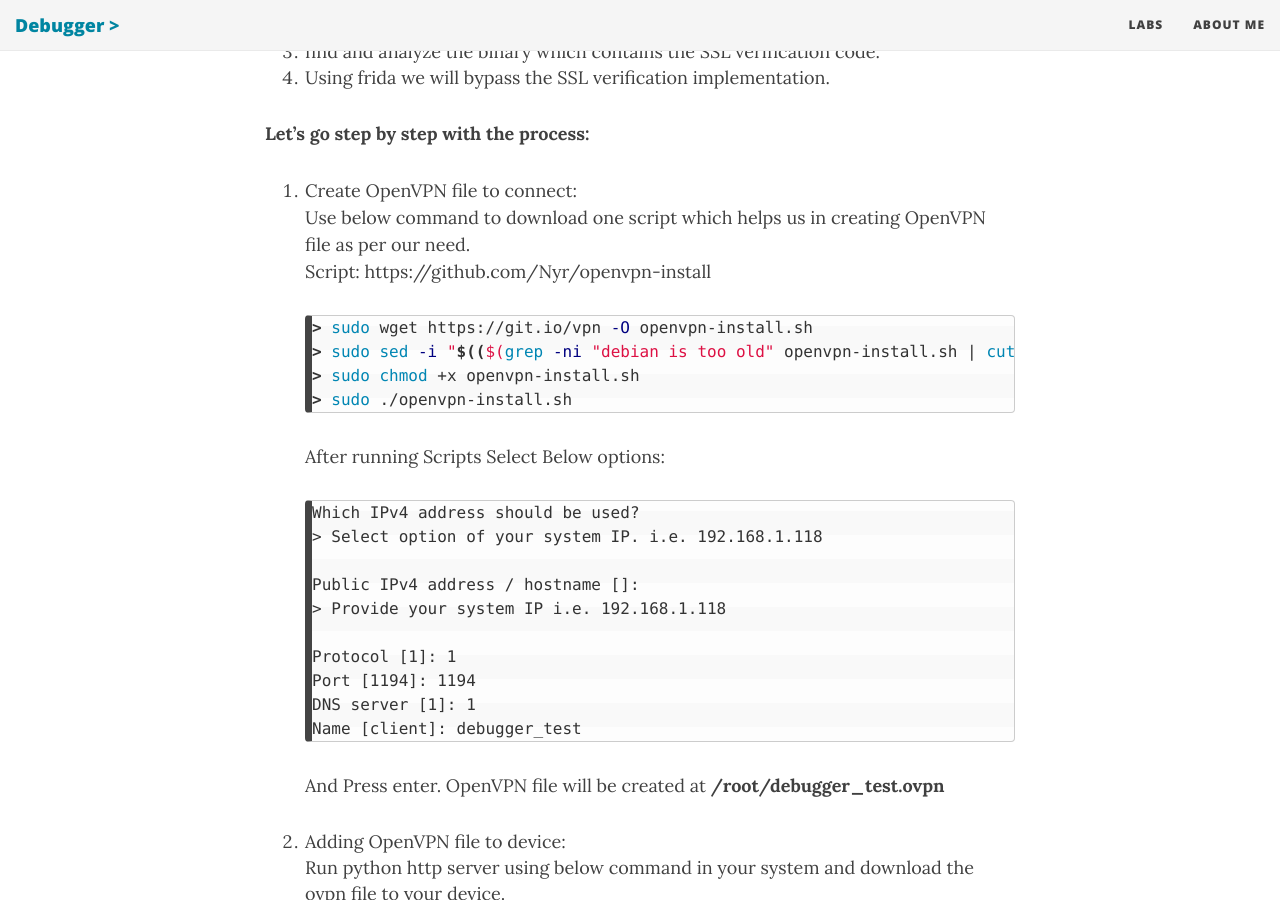
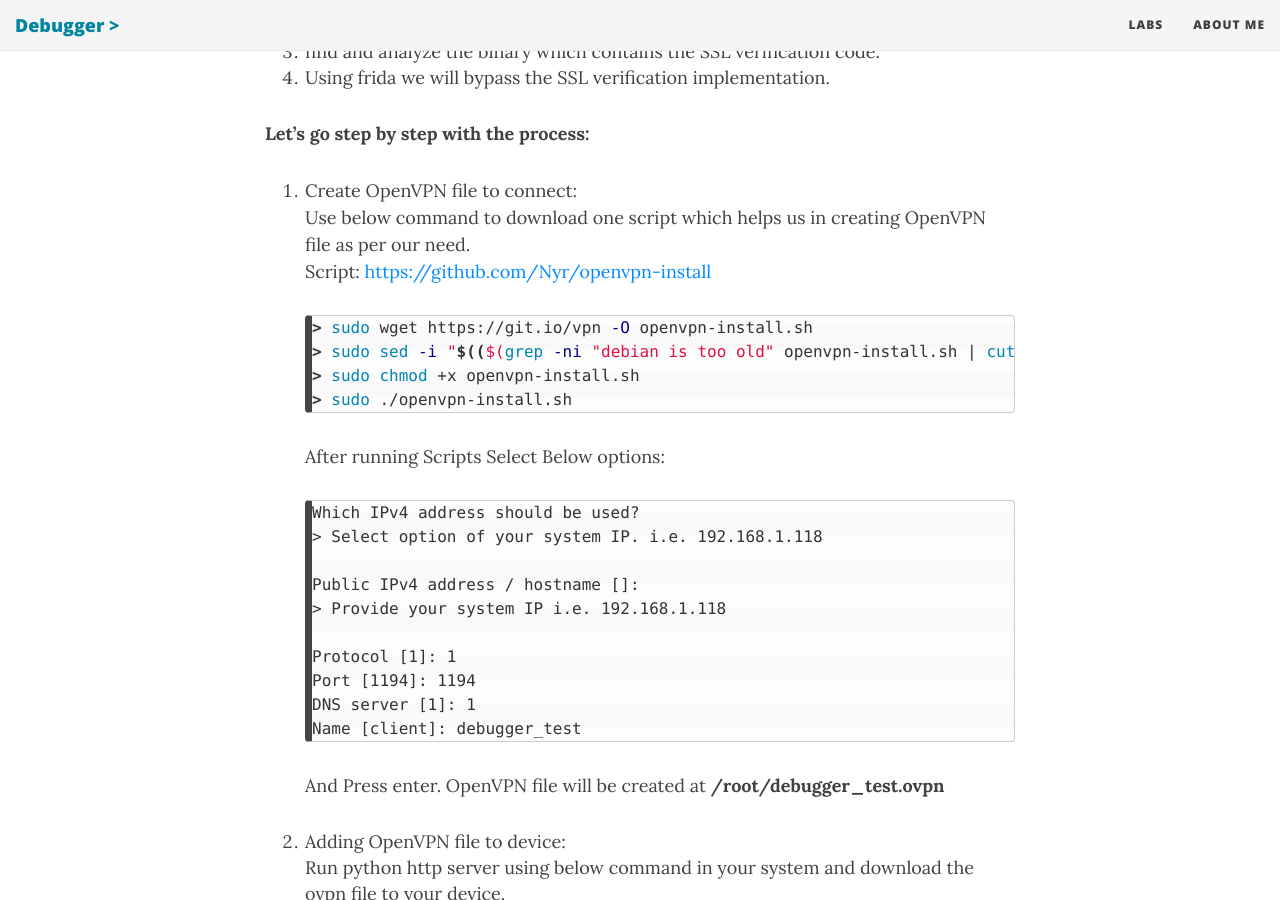
Before and after one commit to bhattsameer/bhattsameer.github.io, a Jekyll site: the page built from _posts/2021/2021-06-23-Intercepting-flutter-iOS-application.md, in a window 1280 px wide and 900 px high, scrolled down 2802 px. Built offline with Jekyll 4.4.1, drawn with Linux system fonts in a browser that asks for light colours; nearby versions of some CDN libraries; part of the change alters nothing that is shown.

````diff
--- a/_posts/2021/2021-06-23-Intercepting-flutter-iOS-application.md
+++ b/_posts/2021/2021-06-23-Intercepting-flutter-iOS-application.md
@@ -80,7 +80,7 @@ C. Now we can run the app in jailbroken device, let's move ahead.
 **Let's go step by step with the process:**
  1. Create OpenVPN file to connect:
     Use below command to download one script which helps us in creating OpenVPN file as per our need.
-    Script: https://github.com/Nyr/openvpn-install
+    Script: [https://github.com/Nyr/openvpn-install](https://github.com/Nyr/openvpn-install)
 
     ```bash
     > sudo wget https://git.io/vpn -O openvpn-install.sh
@@ -257,7 +257,6 @@ C. Now we can run the app in jailbroken device, let's move ahead.
    This blog was to share how I have bypassed the security implementation of an iOS application, and how I have intercepted the traffic of flutter iOS application. As the method for the same is different compare to what we actually do in mobile application testing to intercept the traffic.
 
    I enjoyed writing this article and hope you find this useful.
-
    Thank you for your time and stay tuned for more!
 
 You can find me here:
@@ -269,4 +268,4 @@ You can find me here:
 
 ### Reference:
    Huge Thanks to Nviso Team.
-   https://blog.nviso.eu/2020/06/12/intercepting-flutter-traffic-on-ios/
+   [https://blog.nviso.eu/2020/06/12/intercepting-flutter-traffic-on-ios/](https://blog.nviso.eu/2020/06/12/intercepting-flutter-traffic-on-ios/)
````
